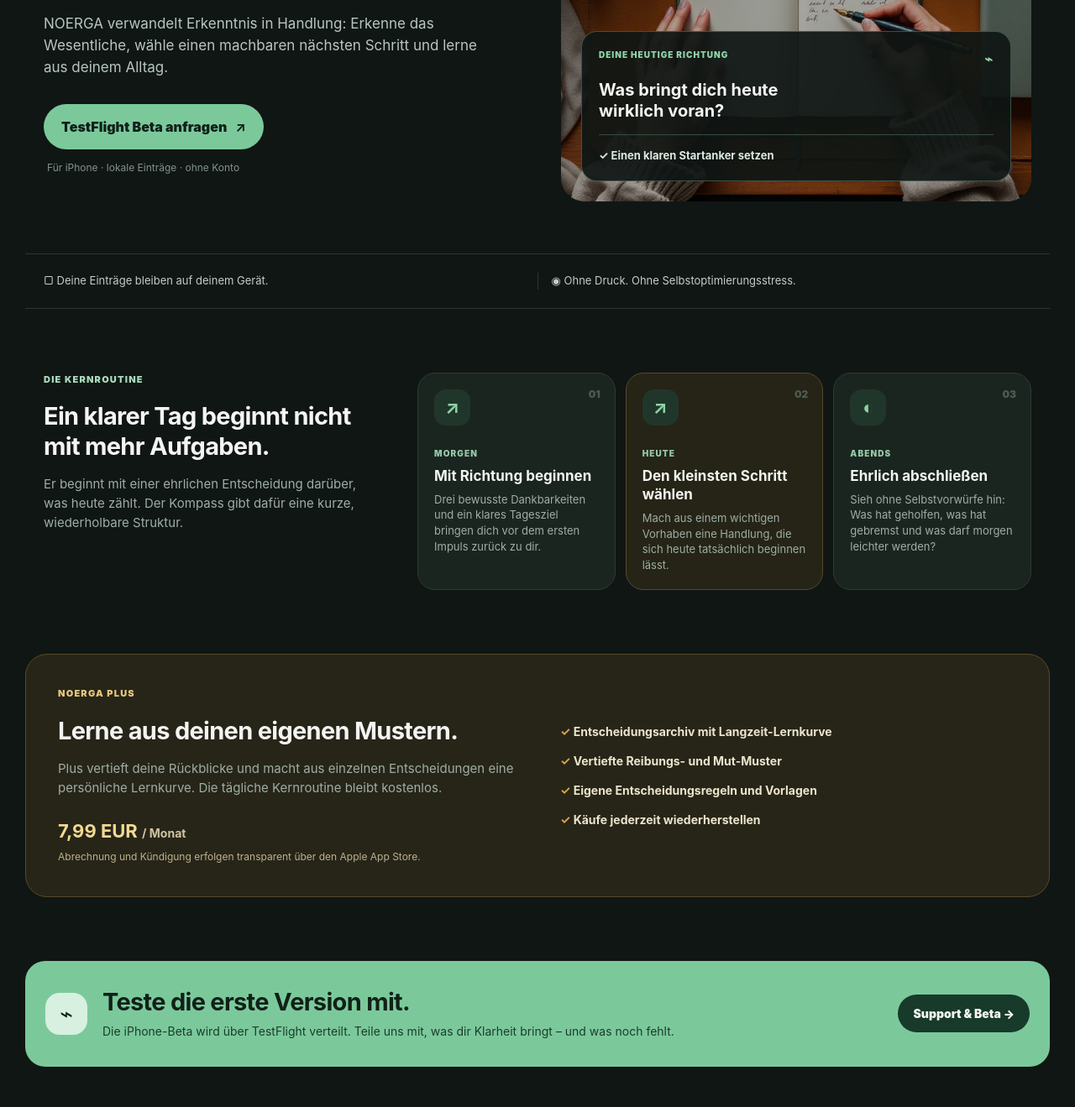
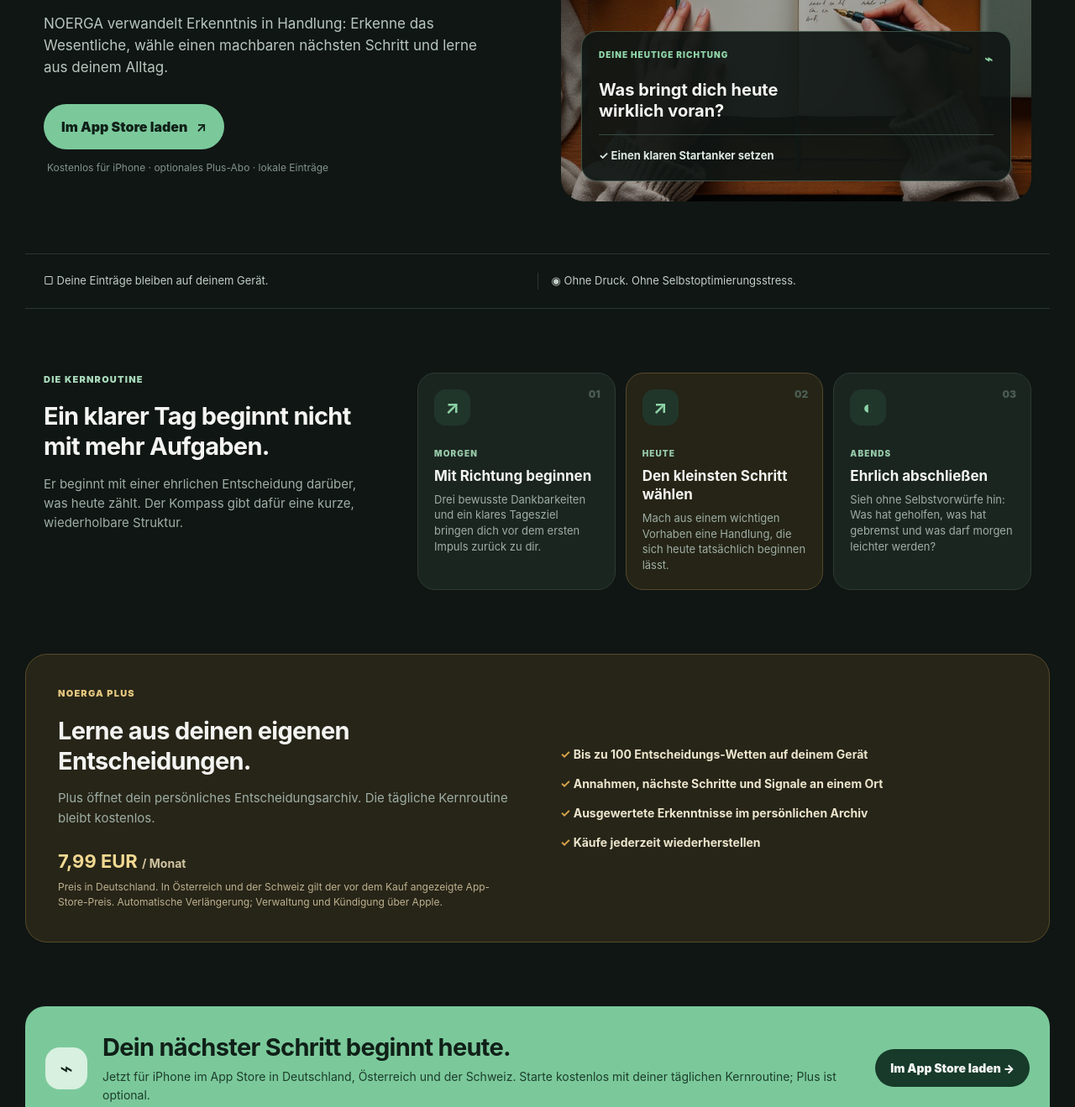
Before and after one commit to kterzakis727-cell/noerga-landingpage, a plain HTML site: page index.html in a window 1280 px wide. Shown: the part 420-1739 px from the top of the page at 84% size. Drawn offline with Linux system fonts and the light colour scheme.

Commit message:
NOERGA App Store launch: download links and accurate Plus scope

```diff
--- a/index.html
+++ b/index.html
@@ -18,7 +18,7 @@
 <body>
 <header class="topbar shell">
   <a class="brand" href="/" aria-label="NOERGA Startseite"><img src="/assets/icon.png" alt="NOERGA Symbol" /><span>NOERGA</span></a>
-  <nav aria-label="Hauptnavigation"><a href="/support/">Support</a><a class="button small" href="/support/">Beta anfragen</a></nav>
+  <nav aria-label="Hauptnavigation"><a href="/support/">Support</a><a class="button small" href="https://apps.apple.com/de/app/noerga/id6806756008">App laden</a></nav>
 </header>
 <main>
   <section class="hero shell">
@@ -26,7 +26,7 @@
       <p class="eyebrow"><span></span>KLARER HANDELN, STATT MEHR ZU PLANEN</p>
       <h1>Weniger Kopfchaos.<br />Mehr klar handeln.</h1>
       <p class="lead">NOERGA verwandelt Erkenntnis in Handlung: Erkenne das Wesentliche, wähle einen machbaren nächsten Schritt und lerne aus deinem Alltag.</p>
-      <div class="hero-actions"><a class="button" href="/support/">TestFlight Beta anfragen <b>↗</b></a><p>Für iPhone · lokale Einträge · ohne Konto</p></div>
+      <div class="hero-actions"><a class="button" href="https://apps.apple.com/de/app/noerga/id6806756008">Im App Store laden <b>↗</b></a><p>Kostenlos für iPhone · optionales Plus-Abo · lokale Einträge</p></div>
     </div>
     <div class="hero-photo" role="img" aria-label="Morgendliche Schreibreflexion am Tisch">
       <img src="/assets/landing-journal.jpg" alt="" />
@@ -43,8 +43,8 @@
       <article><span>03</span><b>◐</b><small>ABENDS</small><h3>Ehrlich abschließen</h3><p>Sieh ohne Selbstvorwürfe hin: Was hat geholfen, was hat gebremst und was darf morgen leichter werden?</p></article>
     </div>
   </section>
-  <section class="plus shell"><div><p class="section-label gold">NOERGA PLUS</p><h2>Lerne aus deinen eigenen Mustern.</h2><p>Plus vertieft deine Rückblicke und macht aus einzelnen Entscheidungen eine persönliche Lernkurve. Die tägliche Kernroutine bleibt kostenlos.</p><strong>7,99 EUR <em>/ Monat</em></strong><small>Abrechnung und Kündigung erfolgen transparent über den Apple App Store.</small></div><ul><li>✓ Entscheidungsarchiv mit Langzeit-Lernkurve</li><li>✓ Vertiefte Reibungs- und Mut-Muster</li><li>✓ Eigene Entscheidungsregeln und Vorlagen</li><li>✓ Käufe jederzeit wiederherstellen</li></ul></section>
-  <section class="beta shell"><div class="beta-mark">⌁</div><div><h2>Teste die erste Version mit.</h2><p>Die iPhone-Beta wird über TestFlight verteilt. Teile uns mit, was dir Klarheit bringt – und was noch fehlt.</p></div><a href="/support/">Support &amp; Beta →</a></section>
+  <section class="plus shell"><div><p class="section-label gold">NOERGA PLUS</p><h2>Lerne aus deinen eigenen Entscheidungen.</h2><p>Plus öffnet dein persönliches Entscheidungsarchiv. Die tägliche Kernroutine bleibt kostenlos.</p><strong>7,99 EUR <em>/ Monat</em></strong><small>Preis in Deutschland. In Österreich und der Schweiz gilt der vor dem Kauf angezeigte App-Store-Preis. Automatische Verlängerung; Verwaltung und Kündigung über Apple.</small></div><ul><li>✓ Bis zu 100 Entscheidungs-Wetten auf deinem Gerät</li><li>✓ Annahmen, nächste Schritte und Signale an einem Ort</li><li>✓ Ausgewertete Erkenntnisse im persönlichen Archiv</li><li>✓ Käufe jederzeit wiederherstellen</li></ul></section>
+  <section class="beta shell"><div class="beta-mark">⌁</div><div><h2>Dein nächster Schritt beginnt heute.</h2><p>Jetzt für iPhone im App Store in Deutschland, Österreich und der Schweiz. Starte kostenlos mit deiner täglichen Kernroutine; Plus ist optional.</p></div><a href="https://apps.apple.com/de/app/noerga/id6806756008">Im App Store laden →</a></section>
 </main>
 <footer class="footer shell">
   <div class="footer-brand"><img src="/assets/icon.png" alt="" /><strong>NOERGA</strong></div>
```
